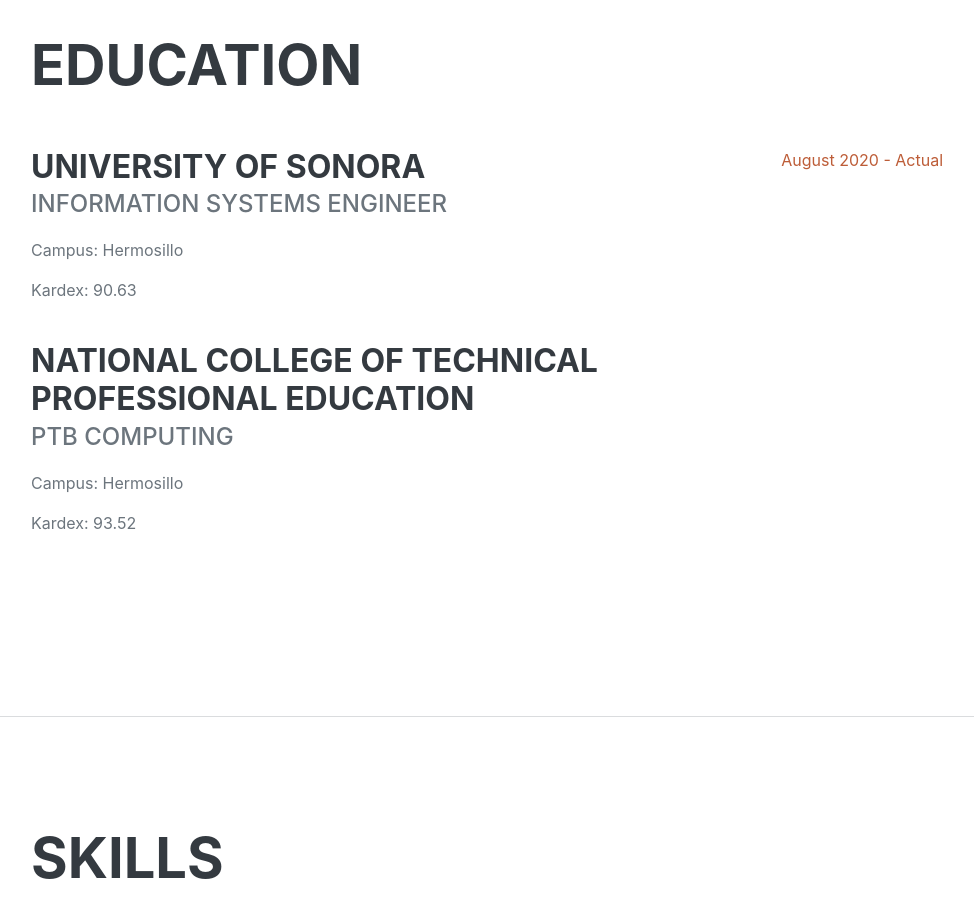
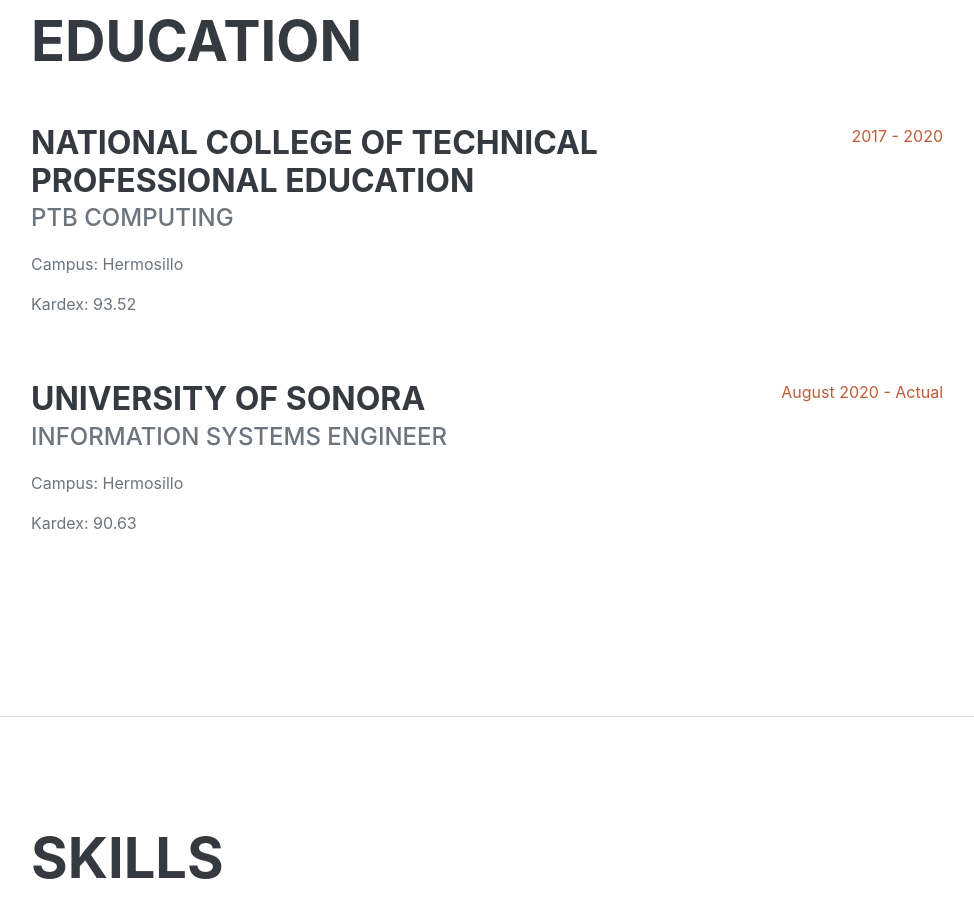
Before and after one commit to Yubitzabenitezb/curriculum_vitae, a plain HTML site: page index.html in a window 1280 px wide. Shown: the part 1780-2698 px from the top of the page, without its empty margins (289-1263 px from the left). Drawn offline with nearby package versions, Linux system fonts and the light colour scheme; a web font is replaced by a local one.

Commit message:
Add files via upload

```diff
--- a/index.html
+++ b/index.html
@@ -101,16 +101,23 @@
                     <h2 class="mb-5">Education</h2>
                     <div class="d-flex flex-column flex-md-row justify-content-between mb-5">
                         <div class="flex-grow-1">
+                            <h3 class="mb-0"></h3>
+                            <h3 class="mb-0">National College of Technical Professional Education</h3>
+                            <div class="subheading mb-3">PTB Computing</div>
+                            <p>Campus: Hermosillo</p>
+                            <p>Kardex: 93.52</p>
+                        </div>
+                        <div class="flex-shrink-0"><span class="text-primary">2017 - 2020</span></div>
+                    </div>
+                    <div class="d-flex flex-column flex-md-row justify-content-between"></div>
+
+                    <div class="d-flex flex-column flex-md-row justify-content-between mb-5">
+                        <div class="flex-grow-1">
                             <h3 class="mb-0">University of Sonora</h3>
                             <div class="subheading mb-3">Information Systems Engineer</div>
                             <p>Campus: Hermosillo</p>
                             <p>Kardex: 90.63</p>
                             <br>
-                            <h3 class="mb-0"></h3>
-                            <h3 class="mb-0">National College of Technical Professional Education</h3>
-                            <div class="subheading mb-3">PTB Computing</div>
-                            <p>Campus: Hermosillo</p>
-                            <p>Kardex: 93.52</p>
                         </div>
                         <div class="flex-shrink-0"><span class="text-primary">August 2020 - Actual</span></div>
                     </div>
```
